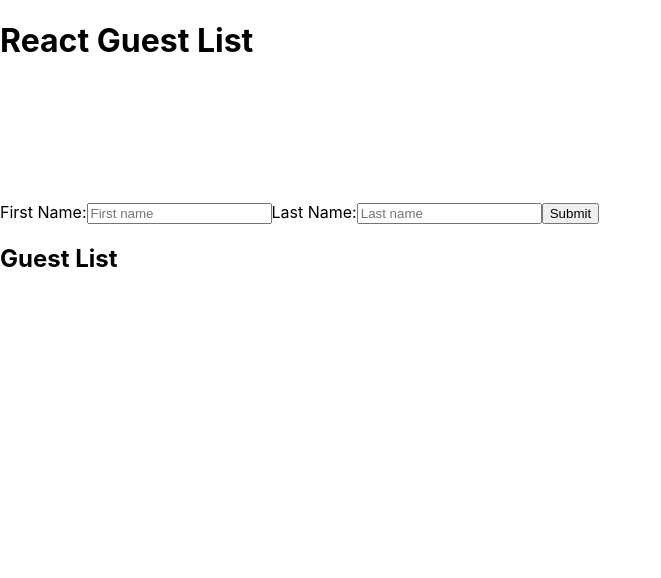
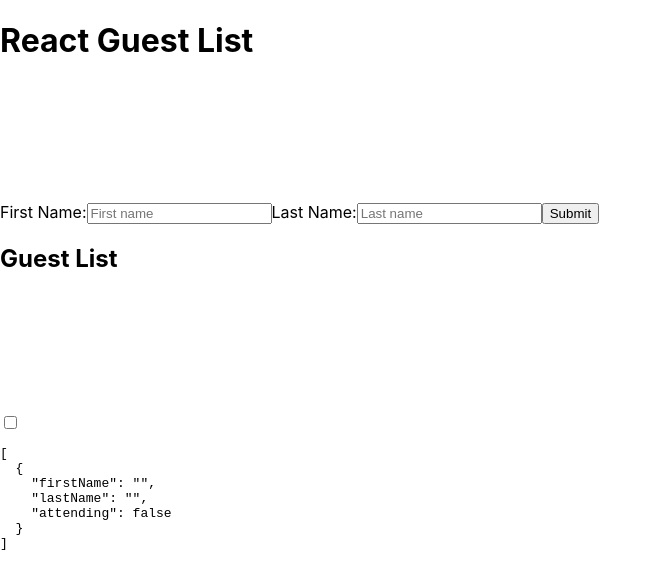
Before and after one commit to Petzlc/react-guest-list, a React app: page / in a window 1280 px wide. Shown: the top 578 px of the page, without its empty margins (0-661 px from the left). Built offline with nearby package versions, Linux system fonts and the light colour scheme; the HTML template or start-up script is replaced by a standard one.

Commit message:
Add Checkbox to update state

```diff
--- a/src/App.js
+++ b/src/App.js
@@ -1,4 +1,5 @@
 import './App.css';
+import TestCheckbox from './TestCheckbox';
 // import InputFields from './InputFields';
 import TestInput from './TestInput';
 
@@ -20,6 +21,7 @@
       <br />
       <br />
       <br />
+      <TestCheckbox />
     </>
   );
 }
--- /dev/null
+++ b/src/TestCheckbox.js
@@ -0,0 +1,56 @@
+import { useState } from 'react';
+
+const Checkbox = ({ isChecked, label, checkHandler, index }) => {
+  return (
+    <div>
+      <input
+        type="checkbox"
+        id={`checkbox-${index}`}
+        checked={isChecked}
+        onChange={checkHandler}
+      />
+      <label htmlFor={`checkbox-${index}`}>{label}</label>
+    </div>
+  );
+};
+
+export default function TestCheckbox() {
+  const allGuests = [{ firstName: '', lastName: '', attending: false }];
+  const [guests, setGuests] = useState(allGuests);
+
+  // function TestCheckbox() {
+  //   const [guests, setGuests] = useState(allGuests);
+
+  const updateAttendingStatus = (index) => {
+    setGuests(
+      guests.map((guest, currentIndex) =>
+        currentIndex === index
+          ? { ...guest, attending: !guests.attending }
+          : guest,
+      ),
+    );
+
+    // or
+    // setGuests([
+    //   ...guests.slice(0, index),
+    //   { ...guests[index], attending: !guests[index].attending },
+    //   ...guests.slice(index + 1),
+    // ]);
+  };
+  return (
+    <div className="TestCheckbox">
+      {guests.map((guest, index) => (
+        <Checkbox
+          key={`guest-${guest.id}`} // guest.id
+          isChecked={guest.attending}
+          checkHandler={() => updateAttendingStatus(index)}
+          label={`${guest.firstName} ${guest.lastName}`}
+          index={index}
+        />
+      ))}
+      <div>
+        <pre>{JSON.stringify(guests, null, 2)}</pre>
+      </div>
+    </div>
+  );
+}
--- a/src/TestInput.js
+++ b/src/TestInput.js
@@ -82,11 +82,12 @@
               Attend
               <input
                 type="checkbox"
+                // value={attending}         ///
                 checked={isChecked}
-                onChange={checkHandler}
+                onChange={checkHandler} // onChnage={checkHanlder}
               />
             </label>
-            <p>Checkbox is {isChecked ? 'checked' : 'unchecked'}</p>{' '}
+            <p>Checkbox is {isChecked ? 'attending' : 'not attending'}</p>{' '}
             {/* Checkboxes of all guests change equally when clicking on one checkbox */}
           </div>
         ))}
```
Also changed, not shown: 1 other file (tests, documents, lock files or other folders).
